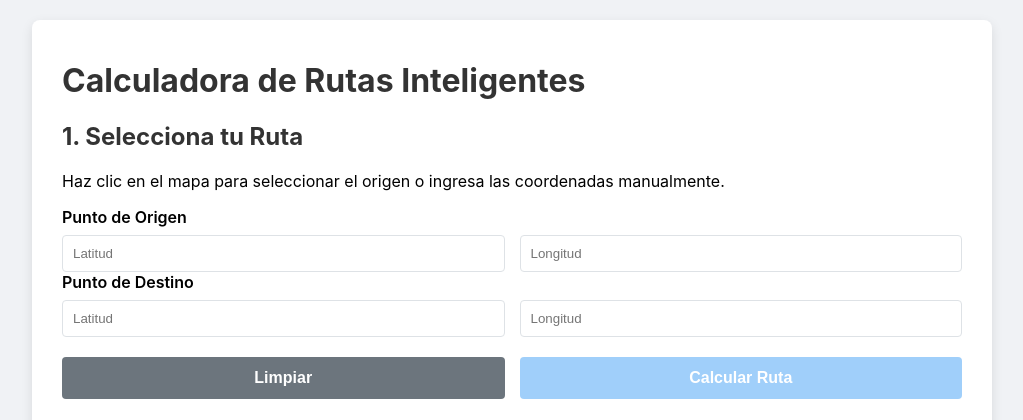
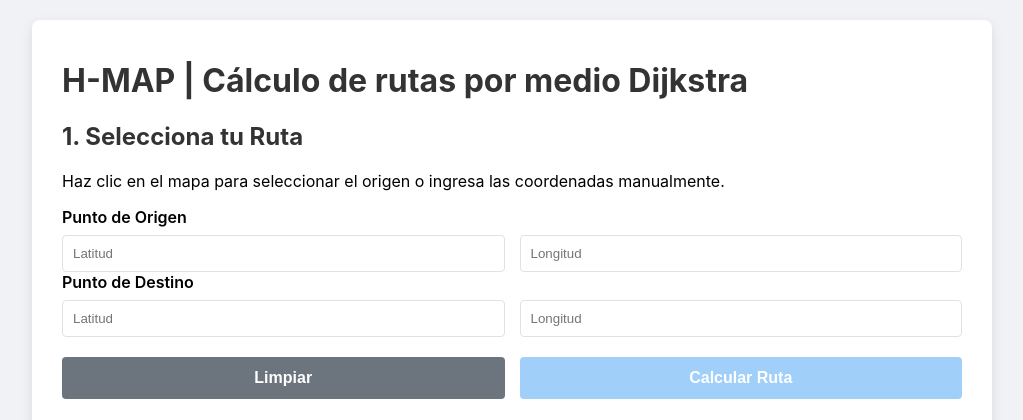
Before and after one commit to HectorMtzR/proyecto-dijkstra-algoritmos, a Flask app: template templates/index.html in a window 1280 px wide. Shown: the top 420 px of the page, without its empty margins (128-1151 px from the left). Run offline with Flask 3, Linux system fonts and the light colour scheme; the template is opened without the code that fills it, so the values that code supplies are empty.

Commit message:
Commit final final 2.0 ahora si el bueno

```diff
--- a/templates/index.html
+++ b/templates/index.html
@@ -2,7 +2,7 @@
 <html lang="es">
 <head>
     <meta charset="UTF-8">
-    <title>Calculadora de Rutas V.2</title>
+    <title>H-MAP</title>
     <style>
         :root { --main-bg-color: #f0f2f5; --panel-bg-color: #ffffff; --primary-color: #007bff; --border-color: #dee2e6; --header-bg-color: #f8f9fa; }
         body { font-family: -apple-system, BlinkMacSystemFont, "Segoe UI", Roboto, "Helvetica Neue", Arial, sans-serif; margin: 0; background-color: var(--main-bg-color); }
@@ -33,7 +33,7 @@
 </head>
 <body>
     <div class="main-container">
-        <header><h1>Calculadora de Rutas Inteligentes</h1></header>
+        <header><h1>H-MAP | Cálculo de rutas por medio Dijkstra</h1></header>
         <section id="input-section">
             <h2>1. Selecciona tu Ruta</h2>
             <p id="instruction">Haz clic en el mapa para seleccionar el origen o ingresa las coordenadas manualmente.</p>
```
